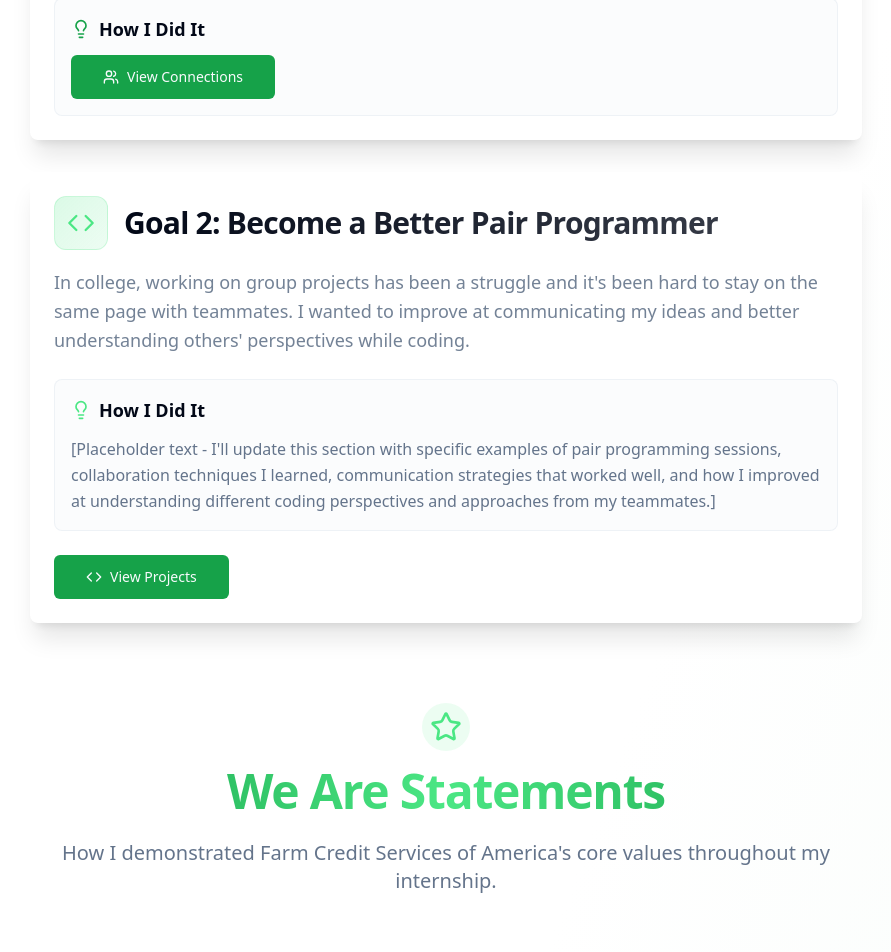
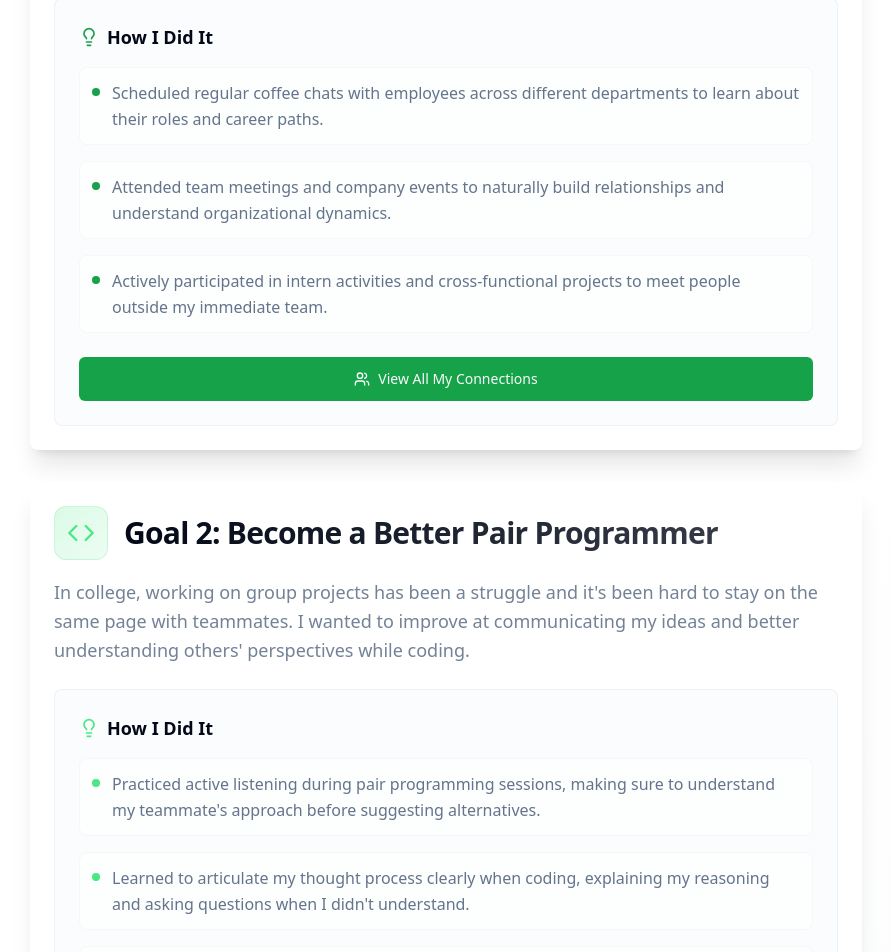
Before and after one commit to Ikuchar1/FCSA_Intern_Presentation, a React (Vite) app: page /reflection in a window 1280 px wide. Shown: the part 588-1540 px from the top of the page, without its empty margins (194-1085 px from the left). Built offline with nearby package versions, Linux system fonts and the light colour scheme.

Commit message:
Refactor Reflection page
Update "How I Did It" sections and button placement on the Reflection page.

```diff
--- a/src/pages/Reflection.tsx
+++ b/src/pages/Reflection.tsx
@@ -46,18 +46,32 @@ const Reflection = () => {
               </CardDescription>
             </CardHeader>
             <CardContent className="space-y-6">
-              <div className="bg-muted/30 rounded-lg p-4 border border-border/50">
-                <h3 className="text-lg font-semibold mb-3 text-foreground flex items-center gap-2">
+              <div className="bg-muted/30 rounded-lg p-6 border border-border/50">
+                <h3 className="text-lg font-semibold mb-4 text-foreground flex items-center gap-2">
                   <Lightbulb className="h-5 w-5 text-primary" />
                   How I Did It
                 </h3>
+                <div className="space-y-4 mb-6">
+                  <div className="flex items-start gap-3 p-3 rounded-lg bg-background/50 border border-border/30">
+                    <div className="w-2 h-2 bg-primary rounded-full mt-2 flex-shrink-0"></div>
+                    <span className="text-muted-foreground leading-relaxed">Scheduled regular coffee chats with employees across different departments to learn about their roles and career paths.</span>
+                  </div>
+                  <div className="flex items-start gap-3 p-3 rounded-lg bg-background/50 border border-border/30">
+                    <div className="w-2 h-2 bg-primary rounded-full mt-2 flex-shrink-0"></div>
+                    <span className="text-muted-foreground leading-relaxed">Attended team meetings and company events to naturally build relationships and understand organizational dynamics.</span>
+                  </div>
+                  <div className="flex items-start gap-3 p-3 rounded-lg bg-background/50 border border-border/30">
+                    <div className="w-2 h-2 bg-primary rounded-full mt-2 flex-shrink-0"></div>
+                    <span className="text-muted-foreground leading-relaxed">Actively participated in intern activities and cross-functional projects to meet people outside my immediate team.</span>
+                  </div>
+                </div>
                 <Button
                   onClick={() => navigate('/connections')}
-                  className="flex items-center gap-2 group/btn hover:scale-105 transition-transform duration-200"
+                  className="w-full flex items-center justify-center gap-2 group/btn hover:scale-105 transition-transform duration-200"
                   size="lg"
                 >
                   <Users className="h-4 w-4 group-hover/btn:rotate-12 transition-transform duration-200" />
-                  View Connections
+                  View All My Connections
                 </Button>
               </div>
             </CardContent>
@@ -81,25 +95,34 @@ const Reflection = () => {
               </CardDescription>
             </CardHeader>
             <CardContent className="space-y-6">
-              <div className="bg-muted/30 rounded-lg p-4 border border-border/50">
-                <h3 className="text-lg font-semibold mb-3 text-foreground flex items-center gap-2">
+              <div className="bg-muted/30 rounded-lg p-6 border border-border/50">
+                <h3 className="text-lg font-semibold mb-4 text-foreground flex items-center gap-2">
                   <Lightbulb className="h-5 w-5 text-accent" />
                   How I Did It
                 </h3>
-                <p className="text-muted-foreground leading-relaxed">
-                  [Placeholder text - I'll update this section with specific examples of pair programming sessions,
-                  collaboration techniques I learned, communication strategies that worked well, and how I improved
-                  at understanding different coding perspectives and approaches from my teammates.]
-                </p>
+                <div className="space-y-4 mb-6">
+                  <div className="flex items-start gap-3 p-3 rounded-lg bg-background/50 border border-border/30">
+                    <div className="w-2 h-2 bg-accent rounded-full mt-2 flex-shrink-0"></div>
+                    <span className="text-muted-foreground leading-relaxed">Practiced active listening during pair programming sessions, making sure to understand my teammate's approach before suggesting alternatives.</span>
+                  </div>
+                  <div className="flex items-start gap-3 p-3 rounded-lg bg-background/50 border border-border/30">
+                    <div className="w-2 h-2 bg-accent rounded-full mt-2 flex-shrink-0"></div>
+                    <span className="text-muted-foreground leading-relaxed">Learned to articulate my thought process clearly when coding, explaining my reasoning and asking questions when I didn't understand.</span>
+                  </div>
+                  <div className="flex items-start gap-3 p-3 rounded-lg bg-background/50 border border-border/30">
+                    <div className="w-2 h-2 bg-accent rounded-full mt-2 flex-shrink-0"></div>
+                    <span className="text-muted-foreground leading-relaxed">Embraced the driver/navigator roles and got comfortable switching between leading and following during collaborative coding sessions.</span>
+                  </div>
                 </div>
                 <Button
                   onClick={() => navigate('/projects')}
-                className="flex items-center gap-2 group/btn hover:scale-105 transition-transform duration-200"
+                  className="w-full flex items-center justify-center gap-2 group/btn hover:scale-105 transition-transform duration-200"
                   size="lg"
                 >
                   <Code className="h-4 w-4 group-hover/btn:rotate-12 transition-transform duration-200" />
-                View Projects
+                  Explore My Projects
                 </Button>
+              </div>
             </CardContent>
           </Card>
         </div>
```
Lines whose indentation alone changed are shown as unchanged.
